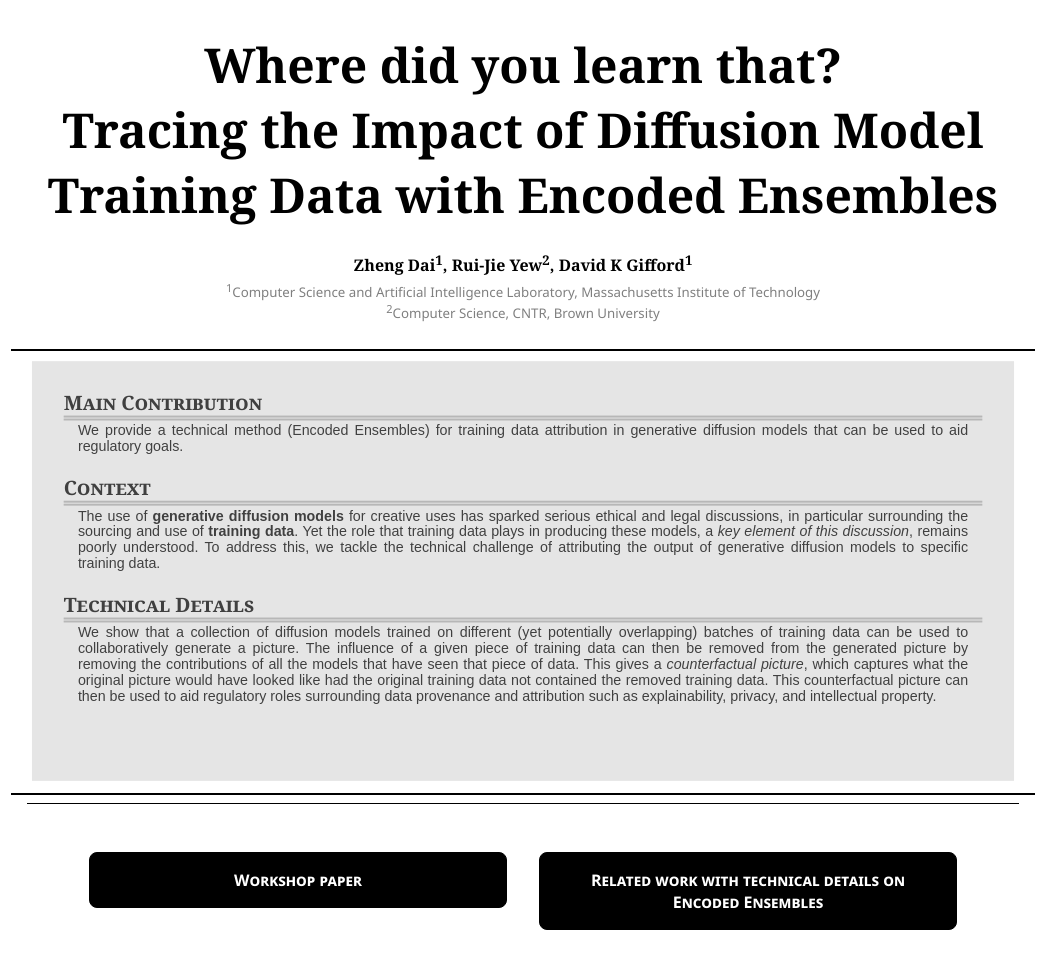
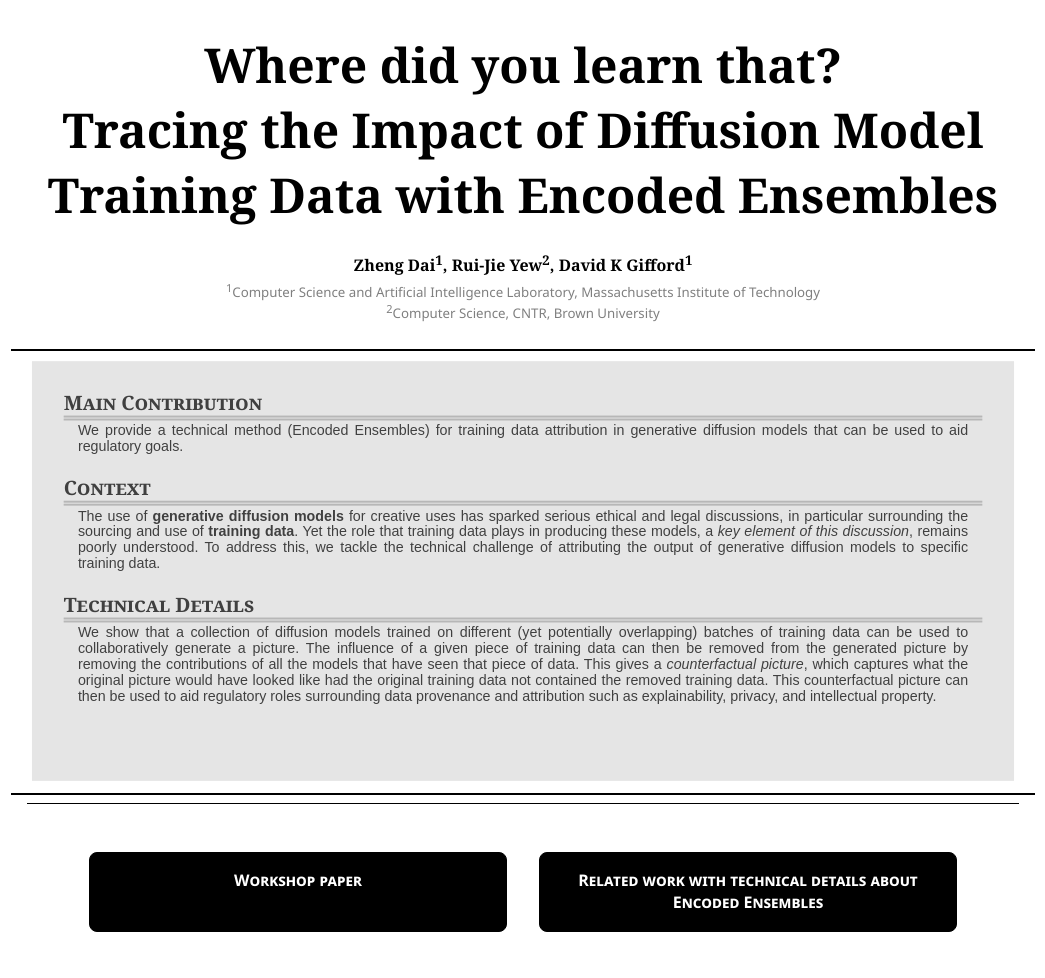
Before and after one commit to zheng-dai/EncodedEnsemblesWorkshop, a plain HTML site: page index.html in a window 1280 px wide. Shown: the whole page, without its empty margins (117-1162 px from the left). Before the commit the page ends 930 px from the top, so only its background shows below. Drawn offline with Linux system fonts and the light colour scheme.

Commit message:
Add files via upload

```diff
--- a/index.html
+++ b/index.html
@@ -71,6 +71,7 @@
                 font-variant: small-caps;
                 font-family: 'Segoe UI', Tahoma, Geneva, Verdana, sans-serif;
                 transition: box-shadow 0.2s linear, background-color 0.2s linear;
+                height: calc(100% - 2em);
             }
 
             .button:hover {
@@ -164,10 +165,11 @@
                     <div style="width:2em;"></div>
                     <a href="https://arxiv.org/pdf/2306.02174.pdf">
                         <div class="button">
-                            Related work with technical details on Encoded Ensembles
+                            Related work with technical details about Encoded Ensembles
                         </div>
                     </a>
                 </div>
+                <div style="height:3em;"></div>
             </div>
         </div>
 
```
